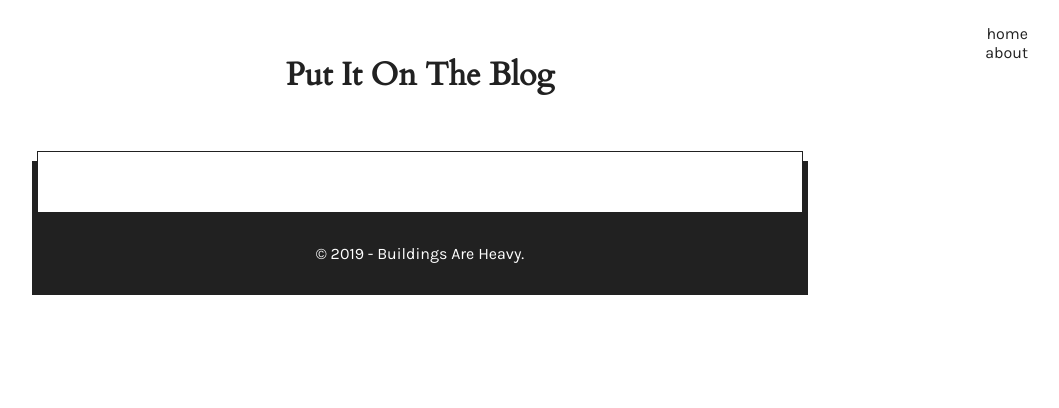
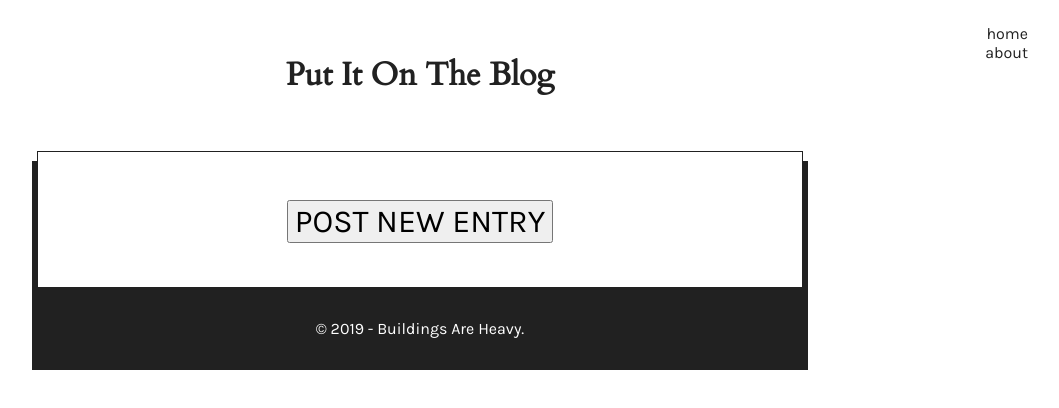
Before and after one commit to buildingsareheavy/put-it-on-the-blog, a Vue app: page /post in a window 1280 px wide. Shown: the top 408 px of the page, without its empty margins (220-1279 px from the left). Built offline with nearby package versions, Linux system fonts and the light colour scheme.

Commit message:
added post capibilities

```diff
--- a/src/router.js
+++ b/src/router.js
@@ -1,6 +1,7 @@
 import Vue from "vue";
 import Router from "vue-router";
 import Home from "./views/Home.vue";
+import Post from "./views/Post.vue";
 
 Vue.use(Router);
 
@@ -14,6 +15,11 @@ export default new Router({
       component: Home
     },
     {
+      path: "/post",
+      name: "post",
+      component: Post
+    },
+    {
       path: "/about",
       name: "about",
       // route level code-splitting
--- /dev/null
+++ b/src/views/Post.vue
@@ -0,0 +1,49 @@
+<template>
+  <div>
+    <div>
+      <button @click="postQuote">Post new entry</button>
+    </div>
+  </div>
+</template>
+
+<script>
+import axios from "axios";
+
+export default {
+  name: "post",
+  methods: {
+    postQuote() {
+      return axios({
+        method: "post",
+        url: "https://api.airtable.com/v0/apprxCAgCvkroIzyQ/Table%201",
+        headers: {
+          "Content-Type": "application/json",
+          Authorization: "Bearer " + process.env.VUE_APP_API_KEY
+        },
+        data: {
+          fields: {
+            Name: "Ethan",
+            Quote: "Hey! I can post!"
+          }
+        }
+      })
+        .then(function(response) {
+          console.log("yay");
+          console.log(response);
+        })
+        .catch(function(error) {
+          console.log("nope");
+          console.log(error);
+        });
+    }
+  }
+};
+</script>
+
+<style scoped lang="scss">
+button {
+  text-transform: uppercase;
+  font-size: 2rem;
+  margin: 1rem;
+}
+</style>
```
